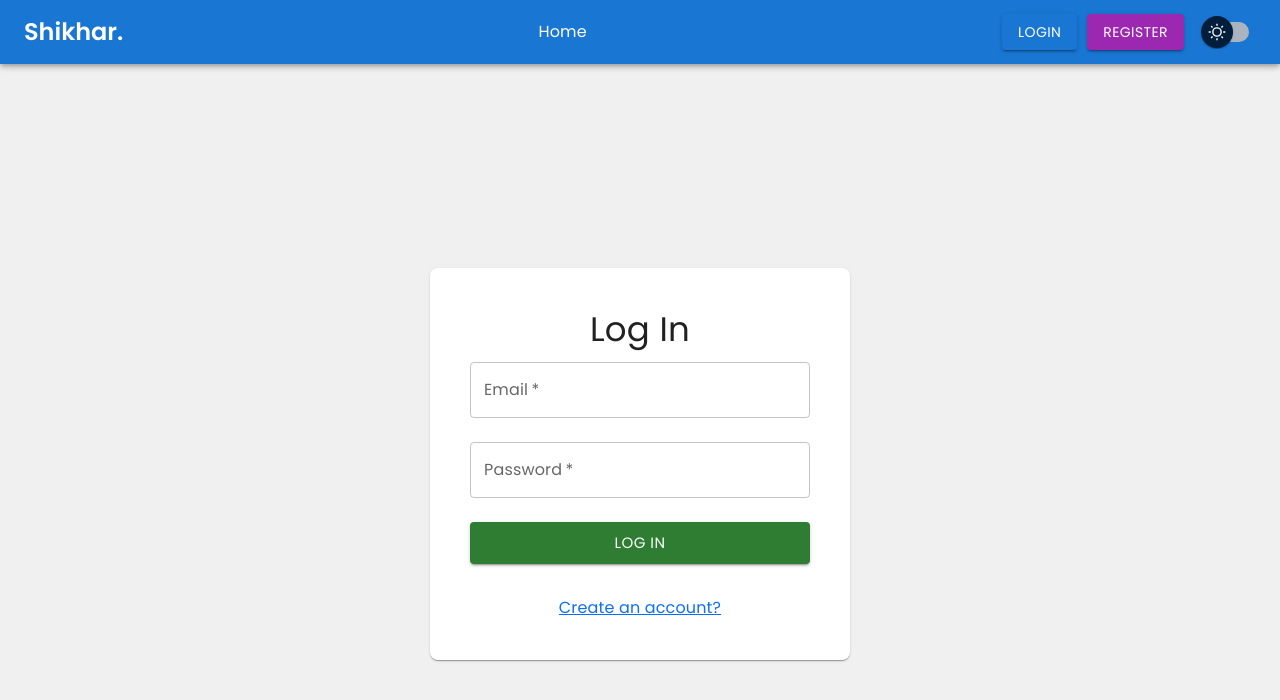
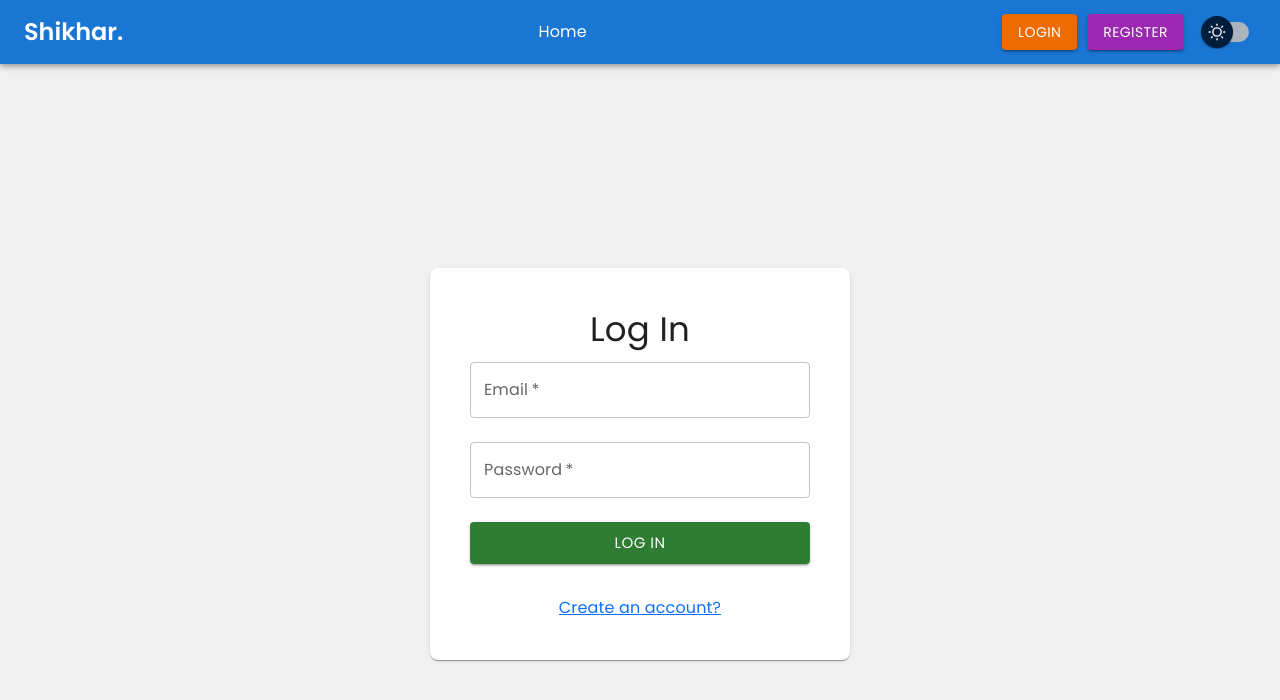
Before and after one commit to Shikhar-Basnet/app, a React (Vite) app in the folder frontend/: page /login in a window 1280 px wide. Shown: the top 700 px of the page. Built offline with nearby package versions, Linux system fonts and the light colour scheme.

Commit message:
Update Navbar.jsx

```diff
--- a/frontend/src/components/Navbar.jsx
+++ b/frontend/src/components/Navbar.jsx
@@ -24,8 +24,11 @@ const Navbar = ({ isDarkMode, toggleDarkMode, isAuthenticated }) => {
             .get('http://localhost:5000/auth/logout', { withCredentials: true })
             .then(() => navigate('/login'))
             .catch((err) => console.error('Logout error:', err));
+            window.location.reload();
         setSidebarOpen(false);
     };
+
+
 
     const handleLinkClick = (path) => {
         // Prevent navigation to home for authenticated users
@@ -93,7 +96,7 @@ const Navbar = ({ isDarkMode, toggleDarkMode, isAuthenticated }) => {
                         </IconButton>
                     )}
                     <Typography variant="h5" component="div">
-                        <MuiLink href="/" color="inherit" underline="none" sx={{ fontWeight: 'bold' }}>
+                        <MuiLink href="" color="inherit" underline="none" sx={{ fontWeight: 'bold' }}>
                             Shikhar.
                         </MuiLink>
                     </Typography>
@@ -125,7 +128,7 @@ const Navbar = ({ isDarkMode, toggleDarkMode, isAuthenticated }) => {
                         !isSmallScreen && (
                             <>
                                 <Button
-                                    color="primary"
+                                    color="warning"
                                     variant="contained"
                                     component={Link}
                                     to="/login"
```
